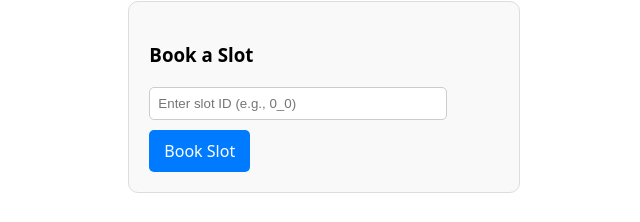
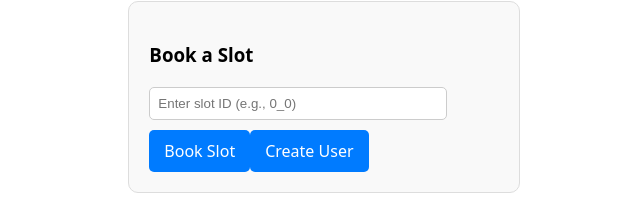
Before and after one commit to sumit-1510-sharma/firebase-functions-, a React (Vite) app: page / in a window 1280 px wide. Shown: the part 130-352 px from the top of the page, without its empty margins (280-920 px from the left). Built offline with nearby package versions, Linux system fonts and the light colour scheme; no server answers; the database is empty.

Commit message:
added create user and profile image upload functions

```diff
--- a/src/App.jsx
+++ b/src/App.jsx
@@ -7,6 +7,7 @@ import {
   query,
   runTransaction,
   serverTimestamp,
+  setDoc,
   Timestamp,
   where,
 } from "firebase/firestore";
@@ -30,6 +31,54 @@ function App() {
   const [message, setMessage] = useState("");
   const [slots, setSlots] = useState([]);
   const userId = "A1B2C3D4E5F6G7H8I9J0";
+
+  const createUser = async (userId, username, name, bio, website, file) => {
+    if (!userId || !username || !name) {
+      return { success: false, message: "Missing required fields." };
+    }
+
+    const userRef = doc(db, "users", userId);
+
+    try {
+      // Upload profile image (if provided)
+      const imageUrl = file ? await uploadProfileImage(userId, file) : null;
+
+      // User data to be stored in Firestore
+      const userData = {
+        username,
+        name,
+        bio: bio || "",
+        website: website || "",
+        cooldown: null, // Initial cooldown
+        last_upload: null, // Initial last upload
+        profile_views: 0,
+        streaks: 0,
+        total_likes: 0,
+        profile_imageURL: imageUrl,
+      };
+
+      await setDoc(userRef, userData);
+      return { success: true, message: "User created successfully!", userData };
+    } catch (error) {
+      console.error("❌ Error creating user:", error.message);
+      return { success: false, message: error.message };
+    }
+  };
+
+  const uploadProfileImage = async (userId, file) => {
+    if (!file) return null;
+
+    const filePath = `profile_pictures/${userId}`;
+    const fileRef = ref(storage, filePath);
+
+    try {
+      const uploadTask = await uploadBytesResumable(fileRef, file);
+      return await getDownloadURL(uploadTask.ref);
+    } catch (error) {
+      console.error("❌ Error uploading profile image:", error.message);
+      return null;
+    }
+  };
 
   const bookSlot = async (slot, userId) => {
     const slotRef = doc(db, "slots", slot);
@@ -330,6 +379,20 @@ function App() {
         />
         {/* <input type="file" onChange={(e) => setImage(e.target.files[0])} /> */}
         <button onClick={() => bookSlot(slot, userId)}>Book Slot</button>
+        <button
+          onClick={() =>
+            createUser(
+              userId,
+              "sumit_sharma",
+              "sumit sharma",
+              "this is my bio",
+              "mywebsite.com",
+              image
+            )
+          }
+        >
+          Create User
+        </button>
 
         {message && <p style={{ color: "black" }}>{message}</p>}
       </div>
```
